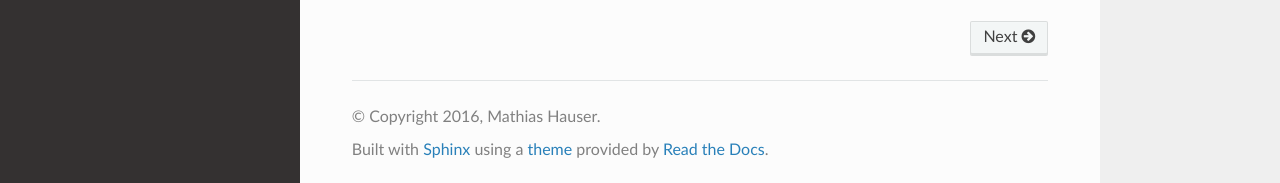
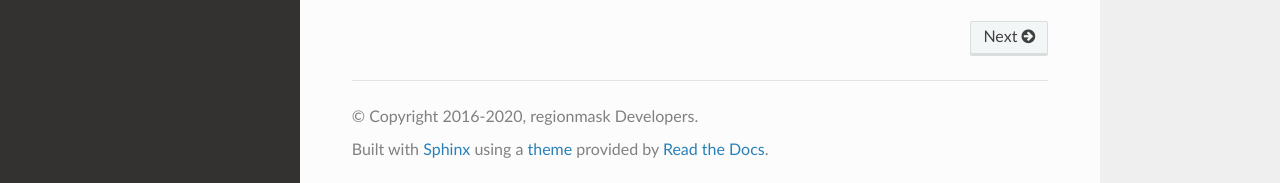
Before and after one commit to regionmask/regionmask, a Sphinx documentation site: the page built from docs/index.rst, in a window 1280 px wide and 900 px high, scrolled down 1549 px. Shown: the part 714-897 px from the top of the window. Built offline with Sphinx 7.4.7 and the Read the Docs theme 2.0.0, drawn with Linux system fonts in a browser that asks for light colours; pages that are not in the unit, such as notebooks, are missing from menus.

```diff
--- a/docs/conf.py
+++ b/docs/conf.py
@@ -16,7 +16,7 @@ import os
 import sys  # NOQA
 import warnings
 from subprocess import call
-
+import datetime
 import regionmask
 
 # If extensions (or modules to document with autodoc) are in another directory,
@@ -37,7 +37,7 @@ extensions = [
     "sphinx.ext.autosummary",
     "sphinx.ext.extlinks",
     "sphinx.ext.mathjax",
-    # 'nbsphinx',
+    'sphinx.ext.napoleon',
     "numpydoc",
     "IPython.sphinxext.ipython_directive",
     "IPython.sphinxext.ipython_console_highlighting",
@@ -50,9 +50,11 @@ extlinks = {
 
 autosummary_generate = True
 
+apoleon_use_param = True
+napoleon_use_rtype = False
+
 numpydoc_class_members_toctree = True
 numpydoc_show_class_members = False
-
 
 # Add any paths that contain templates here, relative to this directory.
 templates_path = ["_templates"]
@@ -68,7 +70,7 @@ master_doc = "index"
 
 # General information about the project.
 project = u"regionmask"
-copyright = u"2016, Mathias Hauser"
+copyright = "2016-%s, regionmask Developers" % datetime.datetime.now().year
 
 # The version info for the project you're documenting, acts as replacement for
 # |version| and |release|, also used in various other places throughout the
```
